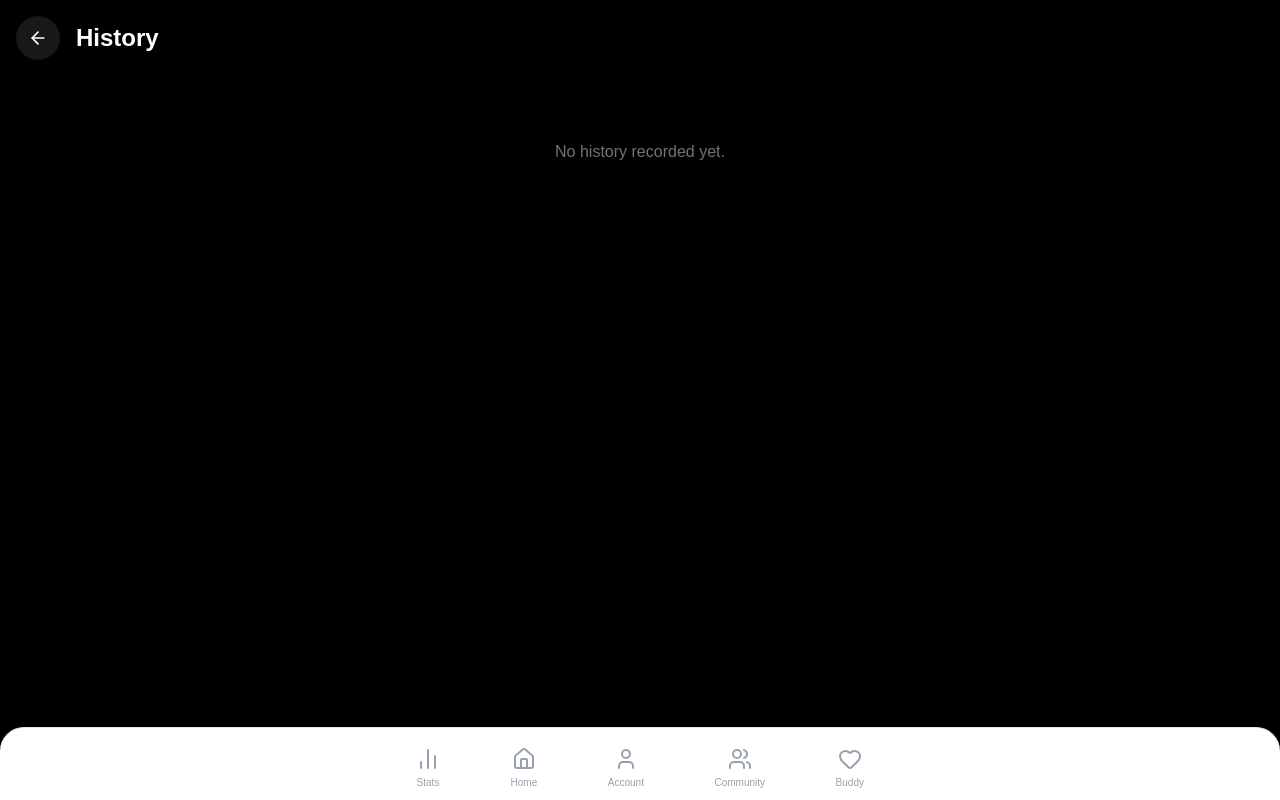
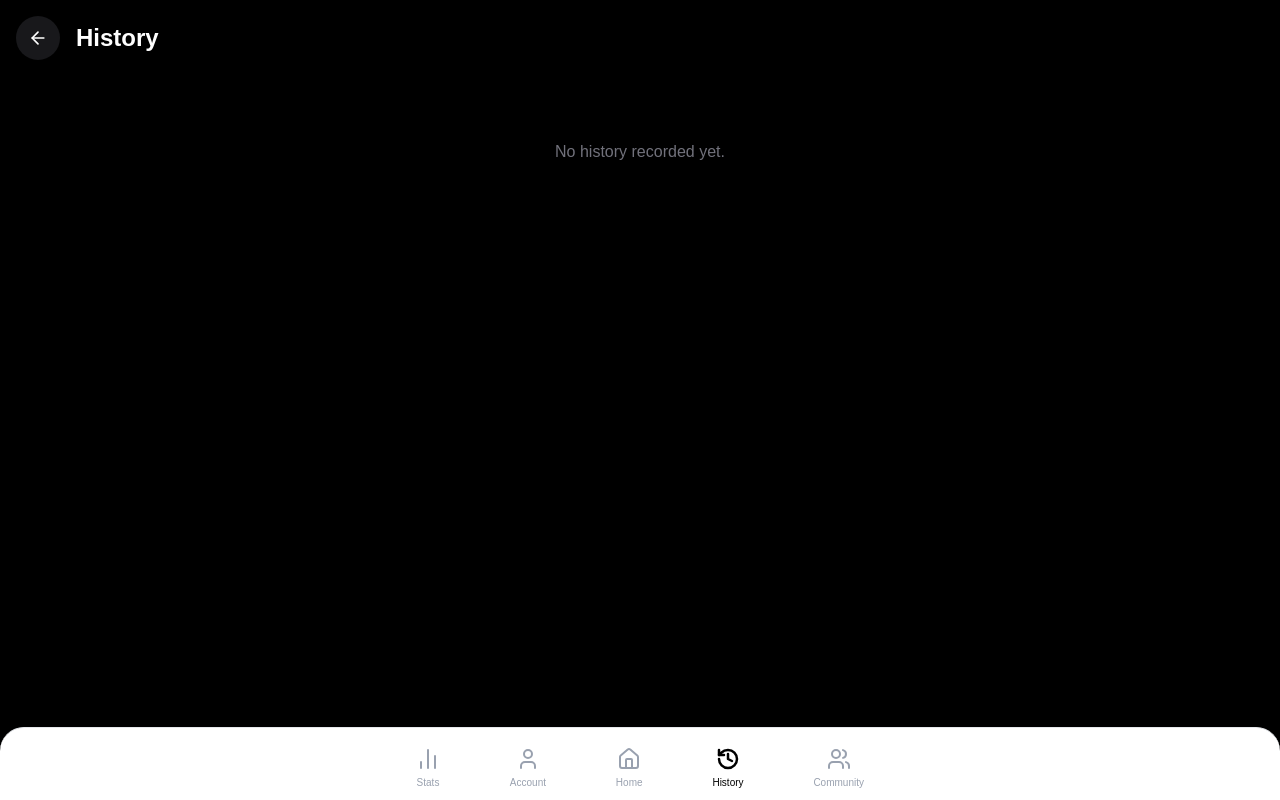
Before and after one commit to anuragkumart16/Esteemed, a Next.js app in the folder client_side/: page /history in a window 1280 px wide. Built offline with nearby package versions, Linux system fonts and the light colour scheme.

Commit message:
added changes

```diff
--- a/client_side/components/BottomNav.tsx
+++ b/client_side/components/BottomNav.tsx
@@ -2,7 +2,7 @@
 
 import Link from 'next/link';
 import { usePathname } from 'next/navigation';
-import { BarChart2, Home, User, Users, Heart } from 'lucide-react';
+import { BarChart2, Home, User, Users, Heart, History } from 'lucide-react';
 
 export default function BottomNav() {
     const pathname = usePathname();
@@ -17,29 +17,40 @@ export default function BottomNav() {
                     <span className="text-[10px] font-medium">Stats</span>
                 </Link>
 
+                <Link href="/account" className={`flex flex-col items-center gap-1 ${isActive('/account') ? 'text-black' : 'text-gray-400'}`}>
+                    <User size={24} strokeWidth={isActive('/account') ? 2.5 : 2} />
+                    <span className="text-[10px] font-medium">Account</span>
+                </Link>
+
                 <Link href="/landing" className={`flex flex-col items-center gap-1 ${isActive('/landing') ? 'text-black' : 'text-gray-400'}`}>
                     <Home size={24} strokeWidth={isActive('/landing') ? 2.5 : 2} />
                     <span className="text-[10px] font-medium">Home</span>
                 </Link>
 
-                <Link href="/account" className={`flex flex-col items-center gap-1 ${isActive('/account') ? 'text-black' : 'text-gray-400'}`}>
-                    <User size={24} strokeWidth={isActive('/account') ? 2.5 : 2} />
-                    <span className="text-[10px] font-medium">Account</span>
-                </Link>
+
 
                 {/* Hidden in mobile app but requested by user to be visible?
             The user said "I can't see the bottom navigation for stats, community , buddy , home and account page"
             So I will include them.
+
+
         */}
+
+                <Link href="/history" className={`flex flex-col items-center gap-1 ${isActive('/history') ? 'text-black' : 'text-gray-400'}`}>
+                    <History size={24} strokeWidth={isActive('/history') ? 2.5 : 2} />
+                    <span className="text-[10px] font-medium">History</span>
+                </Link>
+
                 <Link href="/community" className={`flex flex-col items-center gap-1 ${isActive('/community') ? 'text-black' : 'text-gray-400'}`}>
                     <Users size={24} strokeWidth={isActive('/community') ? 2.5 : 2} />
                     <span className="text-[10px] font-medium">Community</span>
                 </Link>
 
-                <Link href="/buddy" className={`flex flex-col items-center gap-1 ${isActive('/buddy') ? 'text-black' : 'text-gray-400'}`}>
+
+                {/* <Link href="/buddy" className={`flex flex-col items-center gap-1 ${isActive('/buddy') ? 'text-black' : 'text-gray-400'}`}>
                     <Heart size={24} strokeWidth={isActive('/buddy') ? 2.5 : 2} />
                     <span className="text-[10px] font-medium">Buddy</span>
-                </Link>
+                </Link> */}
             </div>
         </div>
     );
```
